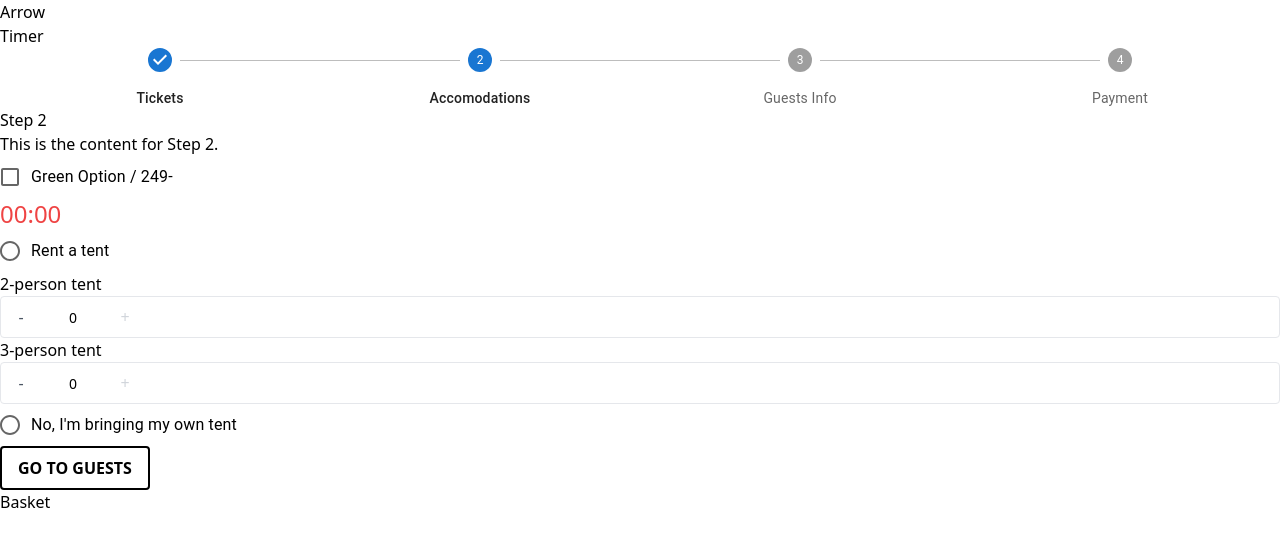
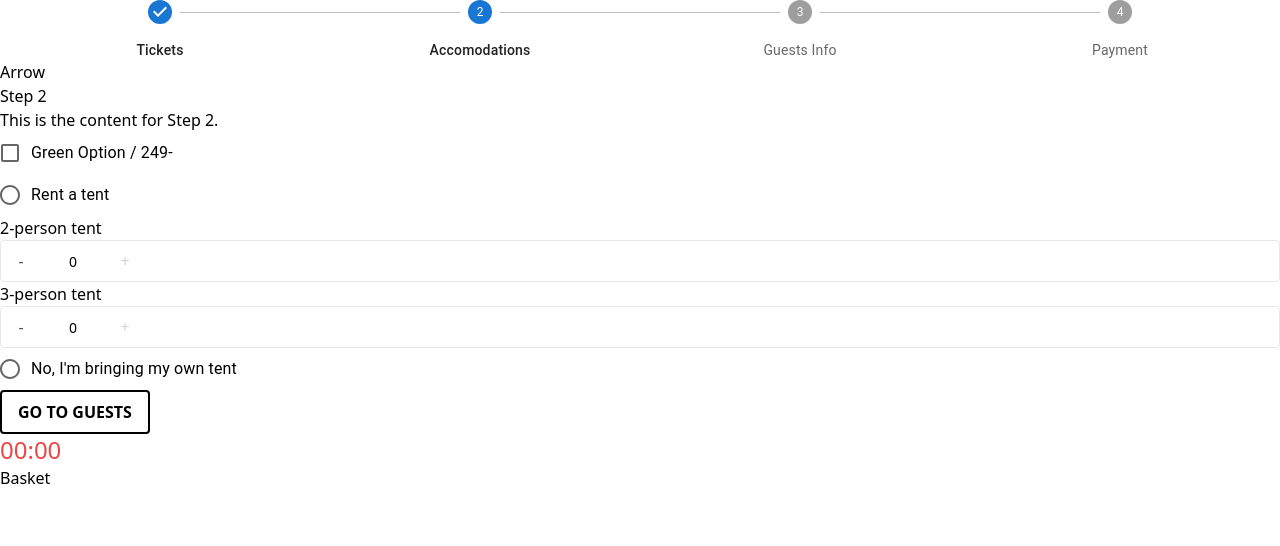
Before and after one commit to rossosofia/frontend_foofest_exam_sofia, a Next.js app: page /accomodations in a window 1280 px wide. Shown: the top 546 px of the page. Built offline with nearby package versions, Linux system fonts and the light colour scheme.

Commit message:
the timer is in the correct place and working

```diff
--- a/src/components/FlowLayout.jsx
+++ b/src/components/FlowLayout.jsx
@@ -17,10 +17,7 @@ export default function FlowLayout({ children }) {
 
   return (
     <>
-      <div>
-        <p>Arrow</p>
-        <p>Timer</p>
-      </div>
+
       <Stepper activeStep={currentStep} alternativeLabel>
         {steps.map((step) => (
           <Step key={step.label}>
@@ -28,7 +25,9 @@ export default function FlowLayout({ children }) {
           </Step>
         ))}
       </Stepper>
-      {/* <Timer /> */}
+      <p>Arrow</p>
+
+
       {children}
       <Basket />
     </>
--- a/src/components/Layout.jsx
+++ b/src/components/Layout.jsx
@@ -5,7 +5,7 @@ export default function Layout({ children }) {
   return (
     <>
       <Header />
-      <main>{children}</main>
+        <main>{children}</main>
       <Footer />
     </>
   );
--- a/src/components/Timer.jsx
+++ b/src/components/Timer.jsx
@@ -1,27 +1,21 @@
-import { useContext, useEffect, useState } from "react";
-import { StoreContext } from "@/context/storeContext";
+import React, { useContext, useEffect, useState } from "react";
+import { TimerContext } from "@/context/TimerContext";
+
 
 function Timer() {
-  const state = useContext(StoreContext);
-  const timeout = state.timeout;
-  const [timeRemaining, setTimeRemaining] = useState(timeout);
-
-  useEffect(() => {
-    setTimeRemaining(timeout); // Update timeRemaining when timeout changes
-  }, [timeout]);
+  const { timeRemaining, setTimeRemaining } = useContext(TimerContext);
 
   useEffect(() => {
     if (timeRemaining > 0) {
       const interval = setInterval(() => {
-        setTimeRemaining((prevTime) => prevTime - 1);
-      }, 1); // Update every millisecond
+        setTimeRemaining((prevTime) => prevTime - 1000); // Decrease by 1 second (1000 milliseconds)
+      }, 1000); // Update every second (1000 milliseconds)
 
       return () => {
         clearInterval(interval);
       };
     }
-  }, [timeRemaining]);
-
+  }, [timeRemaining, setTimeRemaining]);
 
   const isLessThanMinute = timeRemaining < 60000; // Check if timeRemaining is less than a minute
 
@@ -38,7 +32,42 @@ function Timer() {
     return `${formattedMinutes}:${formattedSeconds}`;
   };
 
-  return <div className={timeClass}>{formatTime(timeRemaining)}</div>;
+  return (
+
+  <div className={timeClass}>{formatTime(timeRemaining)}</div>
+
+  )
 }
 
 export default Timer;
+
+
+
+
+
+
+// function Timer() {
+//   const state = useContext(StoreContext);
+//   const timeout = state.timeout;
+//   const [timeRemaining, setTimeRemaining] = useState(timeout);
+//   const dispatch = useContext(DispatchContext);
+
+//   useEffect(() => {
+//     setTimeRemaining(timeout); // Update timeRemaining when timeout changes
+//   }, [timeout]);
+
+//   useEffect(() => {
+//     if (timeRemaining > 0) {
+//       const interval = setInterval(() => {
+//         setTimeRemaining((prevTime) => {
+//           const updatedTime = prevTime - 1;
+//           dispatch({ action: "UPDATE_TIME_REMAINING", payload: updatedTime });
+//           return updatedTime;
+//         });
+//       }, 1); // Update every millisecond
+
+//       return () => {
+//         clearInterval(interval);
+//       };
+//     }
+//   }, [timeRemaining, dispatch]);
--- /dev/null
+++ b/src/context/TimerContext.jsx
@@ -0,0 +1,25 @@
+import React, { createContext, useContext, useEffect, useState } from "react";
+import { StoreContext } from "@/context/storeContext";
+
+const TimerContext = createContext();
+
+function TimerProvider({ children }) {
+  const { timeout } = useContext(StoreContext);
+  const [timeRemaining, setTimeRemaining] = useState(timeout);
+
+
+  //If the timeout value in your StoreContext changes dynamically and you want to update the
+  //timeRemaining value in the TimerProvider accordingly, you can modify the TimerProvider
+  //component to include a useEffect hook that listens for changes in the timeout value.
+  useEffect(() => {
+    setTimeRemaining(timeout); // Update timeRemaining when timeout changes
+  }, [timeout]);
+
+  return (
+    <TimerContext.Provider value={{ timeRemaining, setTimeRemaining }}>
+      {children}
+    </TimerContext.Provider>
+  );
+}
+
+export { TimerContext, TimerProvider };
--- a/src/context/storeContext.jsx
+++ b/src/context/storeContext.jsx
@@ -110,11 +110,6 @@ function reducer(state, action) {
         timeout: action.payload.timeout,
       };
 
-      case "SET_REMAINING_TIME":
-      return {
-        ...state,
-        remainingTime: action.payload,
-      };
 
 
     case "TENT_OPTION":
--- a/src/pages/_app.jsx
+++ b/src/pages/_app.jsx
@@ -1,10 +1,22 @@
 import "@/styles/globals.css";
 import { StoreProvider } from "@/context/storeContext";
+import { TimerProvider } from "@/context/TimerContext";
+import { useRouter } from "next/router";
+
 
 export default function App({ Component, pageProps }) {
+  const router = useRouter();
+  const activePages = ["/accomodations", "/guests", "/payment"];
+  const isTimerActive = activePages.includes(router.pathname);
+
   return (
     <StoreProvider>
-      <Component {...pageProps} />
+      {isTimerActive && (
+        <TimerProvider>
+          <Component {...pageProps} />
+        </TimerProvider>
+      )}
+      {!isTimerActive && <Component {...pageProps} />}
     </StoreProvider>
   );
 }
--- a/src/pages/accomodations/index.jsx
+++ b/src/pages/accomodations/index.jsx
@@ -7,7 +7,8 @@ import Anchor from "@/components/Anchor";
 import { useContext } from "react";
 import { StoreContext } from "@/context/storeContext";
 import { DispatchContext } from "@/context/storeContext";
-import Timer from "@/components/Timer";
+import Timer from "@/components/Timer"
+
 
 export default function Accomodations() {
   const dispatch = useContext(DispatchContext);
@@ -61,7 +62,7 @@ export default function Accomodations() {
         }
         label="Green Option / 249-"
       />
-     <Timer></Timer>
+
       <RadioGroup>
         <label>
           <div>
@@ -87,8 +88,8 @@ export default function Accomodations() {
           }}
         />
       </RadioGroup>
-
       <Anchor href="/guests/">GO TO GUESTS</Anchor>
+      <Timer />
     </FlowLayout>
   );
 }
--- a/src/pages/guests/index.jsx
+++ b/src/pages/guests/index.jsx
@@ -3,6 +3,8 @@ import Anchor from "@/components/Anchor";
 import GuestAccordion from "@/components/GuestAccordian";
 import { useContext, useState } from "react";
 import { StoreContext } from "@/context/storeContext";
+import Timer from "@/components/Timer";
+
 
 
 export default function Guests() {
@@ -39,6 +41,7 @@ export default function Guests() {
         />
       ))}
       <Anchor href="/payment/">GO TO PAYMENT</Anchor>
+      <Timer />
     </FlowLayout>
   );
 }
--- a/src/pages/payment/index.jsx
+++ b/src/pages/payment/index.jsx
@@ -2,6 +2,8 @@ import FlowLayout from "@/components/FlowLayout";
 import { useRouter } from "next/router";
 import Anchor from "@/components/Anchor";
 import CreditCardForm from "@/components/CreditCard";
+import Timer from "@/components/Timer"
+
 
 export default function Payments() {
   return (
@@ -9,6 +11,7 @@ export default function Payments() {
       <h1>Step 4</h1>
       <p>This is the content for Step 4.</p>
       <CreditCardForm />
+      <Timer />
     </FlowLayout>
   );
 }
```
